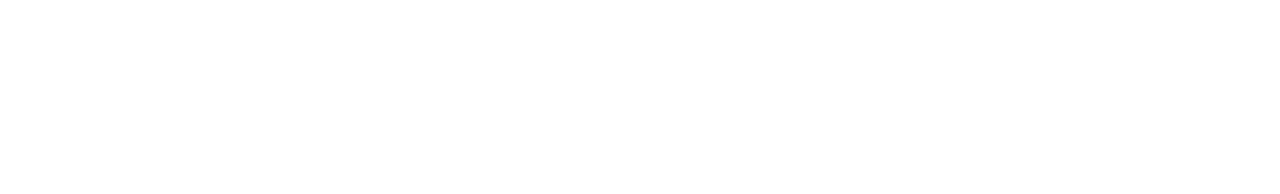
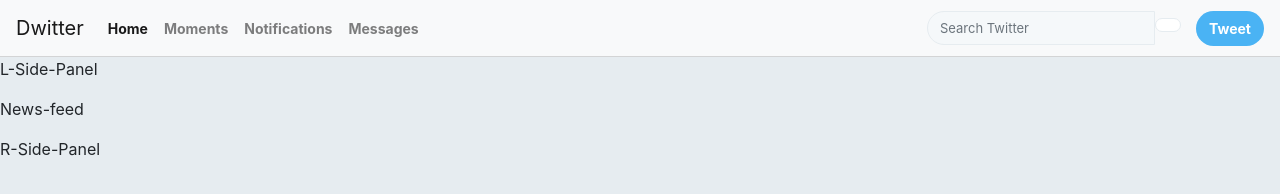
Before and after one commit to codebuster22/dwitter-client, a website: page index.html in a window 1280 px wide. Drawn offline with nearby package versions, Linux system fonts and the light colour scheme; no server answers; a web font is replaced by a local one.

Commit message:
Added Navigation bar, It is responsive, but setting up hamburger menu is remaining.

```diff
--- /dev/null
+++ b/css/style.css
@@ -0,0 +1,75 @@
+/* For Webpage */
+
+body {
+    background-color: #e6ecf0;
+}
+
+a {
+    color: #1DA1F2;
+}
+
+@media screen and (min-width: 1236px) {
+    .container {
+        width: 1190px;
+    }
+}
+
+/* Top Navbar elements styles */
+
+.navbar {
+    background-color: #fff;
+    border-bottom: 1px solid rgba(0, 0, 0, 0.15);
+}
+.navbar-nav > li a {
+    color: #66757f;
+    font-size: 14px;
+    font-weight: bold;
+}
+
+.input-search {
+    font-size: 13px;
+}
+
+.input-search, .btn-search {
+    background-color: #f5f8fa;
+    border-radius: 21px;
+    border: 1px solid #e6ecf0;
+}
+.btn-search {
+    background-color: #fff;
+}
+
+.navbar-search-icon {
+    color: #66757f;
+}
+
+.btn-circle {
+    border-radius: 50%;
+    width: 40px;
+    height: 40px;
+    background-image: url(https://pbs.twimg.com/profile_images/679974972278849537/bzzb-6H4_normal.jpg);
+}
+
+.btn-search-bar {
+    border-radius: 100px;
+    border: 1px solid #1da1f2;
+    color: #fff;
+    background-color: #4AB3F4;
+    border-color: transparent;
+    font-weight: bold;
+    font-size: 14px;
+}
+
+.btn-search-bar:hover{
+    background-color: #1DA1F2;
+    border-color: #1DA1F2;
+    cursor:pointer;
+}
+
+.navbar-form {
+    margin-right: 15px;
+}
+
+.navbar-user-dropdown {
+    margin-right: 15px;
+}
--- a/index.html
+++ b/index.html
@@ -1,10 +1,76 @@
 <!DOCTYPE html>
 <html lang="en">
 <head>
-    <meta charset="UTF-8">
+    <meta charset='utf-8'>
+    <meta name="viewport" content="width=device-width, initial-scale=1 shrink-to-fit=no">
+    <meta http-equiv='x-ua-compatible' content='ie=edge'>
+    <link rel="stylesheet" href="node_modules/bootstrap/dist/css/bootstrap.min.css"/>
+    <link rel="stylesheet" href="node_modules/font-awesome/css/font-awesome.min.css"/>
+    <link rel="stylesheet" href="node_modules/bootstrap-social/bootstrap-social.css"/>
+    <link rel='stylesheet prefetch' href='https://cdnjs.cloudflare.com/ajax/libs/octicons/4.4.0/font/octicons.min.css'>
+
+    <link rel="stylesheet" href="css/style.css">
+
     <title>Dwitter</title>
 </head>
 <body>
 
+<!--Top Navbar Fixed-->
+
+<nav class="navbar navbar-expand-lg navbar-light bg-light">
+    <button class="navbar-toggler" type="button" data-toggle="collapse" data-target="#navbarTogglerDemo01" aria-controls="navbarTogglerDemo01" aria-expanded="false" aria-label="Toggle navigation">
+        <span class="navbar-toggler-icon"></span>
+    </button>
+
+    <div class="collapse navbar-collapse" id="navbarTogglerDemo02">
+        <a class="navbar-brand" href="#">Dwitter</a>
+
+        <!-- Navigation links -->
+        <ul class="navbar-nav mr-auto mt-2 mt-lg-0">
+            <li class="nav-item active ">
+                <a class="nav-link" href="#"><i class="octicon octicon-home" aria-hidden="true"></i> Home <span class="sr-only">(current)</span></a>
+            </li>
+            <li class="nav-item">
+                <a class="nav-link" href="#"><i class="octicon octicon-zap"></i> Moments</a>
+            </li>
+            <li class="nav-item">
+                <a class="nav-link" href="#"><i class="octicon octicon-bell"></i> Notifications</a>
+            </li>
+            <li class="nav-item">
+                <a class="nav-link" href="#"><i class="octicon octicon-inbox"></i> Messages</a>
+        </ul>
+        <!-- End Navigation links -->
+
+        <!-- Navigation bar search form-->
+        <form class="navbar-form" role="search">
+            <div class="input-group">
+                <input type="text" class="form-control input-search" placeholder="Search Twitter" name="srch-term" id="srch-term">
+                <div class="input-group-btn">
+                    <button class="btn btn-default btn-search" type="submit"><i class="octicon octicon-search navbar-search-icon"></i></button>
+                </div>
+            </div>
+        </form>
+        <!-- End Navigation bar search form -->
+        <button class="btn btn-search-bar">Tweet</button>
+    </div>
+</nav>
+
+<div class="l-side-panel">
+    <p>L-Side-Panel</p>
+</div>
+
+<div class="news-feed">
+    <p>News-feed</p>
+</div>
+
+<div class="r-side-bar">
+    <p>R-Side-Panel</p>
+</div>
+
+<script src="node_modules/jquery/dist/jquery.slim.min.js"></script>
+<script src="node_modules/popper.js/dist/umd/popper.min.js"></script>
+<script	src="node_modules/jquery/dist/jquery.min.js"></script>
+<script	src="node_modules/tether/dist/js/tether.min.js"></script>
+<script	src="node_modules/bootstrap/dist/js/bootstrap.min.js"></script>
 </body>
 </html>
```
